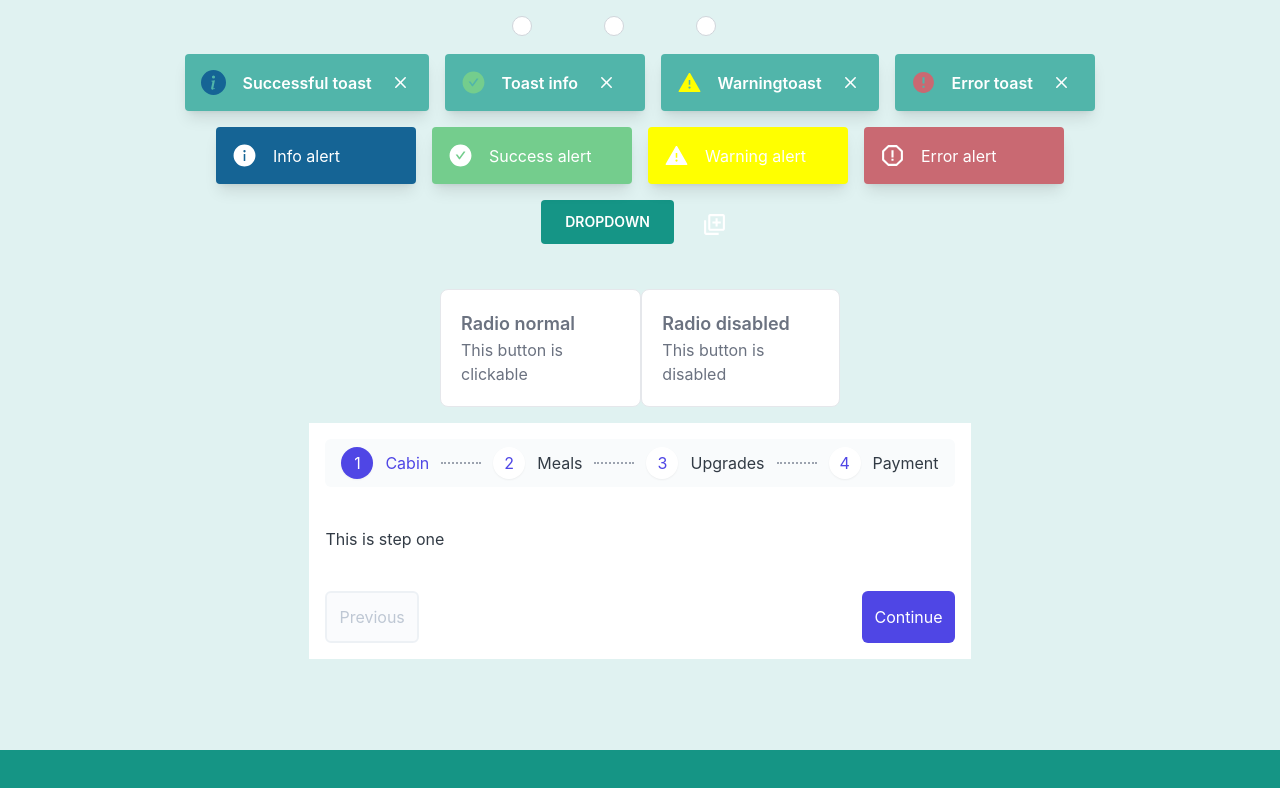
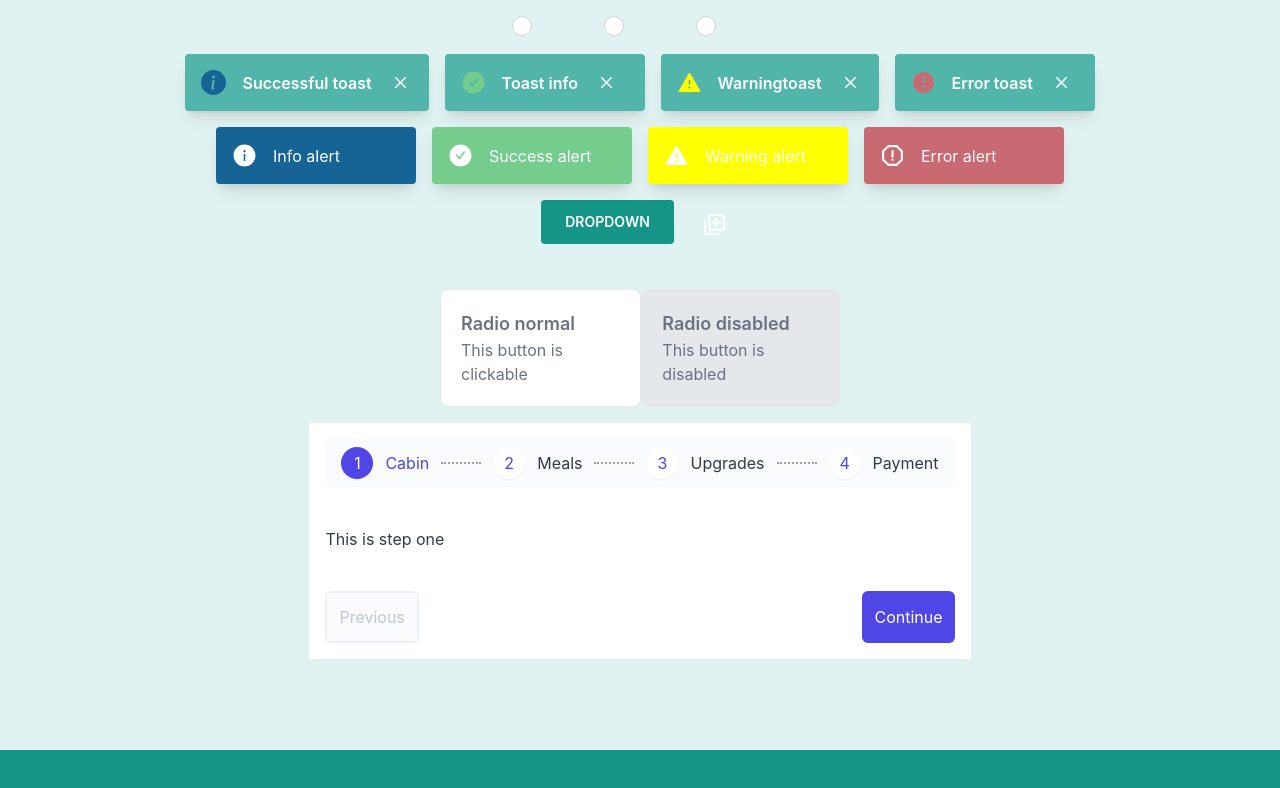
Before and after one commit to PickSide/pickside-frontend, a React (Create React App) app: page / in a window 1280 px wide. Shown: the part 1364-2152 px from the top of the page. Built offline with nearby package versions, Linux system fonts and the light colour scheme; no server answers.

Commit message:
* update GroupRadio

```diff
--- a/src/components/GroupRadio.tsx
+++ b/src/components/GroupRadio.tsx
@@ -26,7 +26,7 @@ const GroupRadio: FC<GroupRadioProps | any> = ({
 	)
 
 	return (
-		<ul className="flex flex-col max-w-[400px] gap-6 ">
+		<ul className="flex flex-col max-w-[400px] gap-6">
 			<span className="block text-sm font-medium leading-6 text-gray-900">{label}</span>
 			<div className="flex justify-between">
 				{options.map((option, idx) => (
@@ -34,7 +34,7 @@ const GroupRadio: FC<GroupRadioProps | any> = ({
 						<input
 							type="radio"
 							disabled={getOptionDisabled(option)}
-							id="hosting-small"
+							id={getOptionValue(option)}
 							name="hosting"
 							value={getOptionValue(option)}
 							onChange={handleSelected}
@@ -42,8 +42,8 @@ const GroupRadio: FC<GroupRadioProps | any> = ({
 							required
 						/>
 						<label
-							htmlFor="hosting-small"
-							className="inline-flex items-center justify-between w-full p-5 text-gray-500 bg-white border border-gray-200 rounded-lg cursor-pointer peer-checked:text-blue-600"
+							htmlFor={getOptionValue(option)}
+							className="inline-flex items-center justify-between w-full p-5 text-gray-500 bg-white border border-gray-200 rounded-lg cursor-pointer peer-checked:border-blue-600 peer-checked:text-blue-600 peer-disabled:bg-gray-200/80 peer-disabled:pointer-events-none transition-all ease-in duration-100"
 						>
 							<div className="block">
 								<div className="w-full text-lg font-semibold">{getOptionLabel(option)}</div>
```
